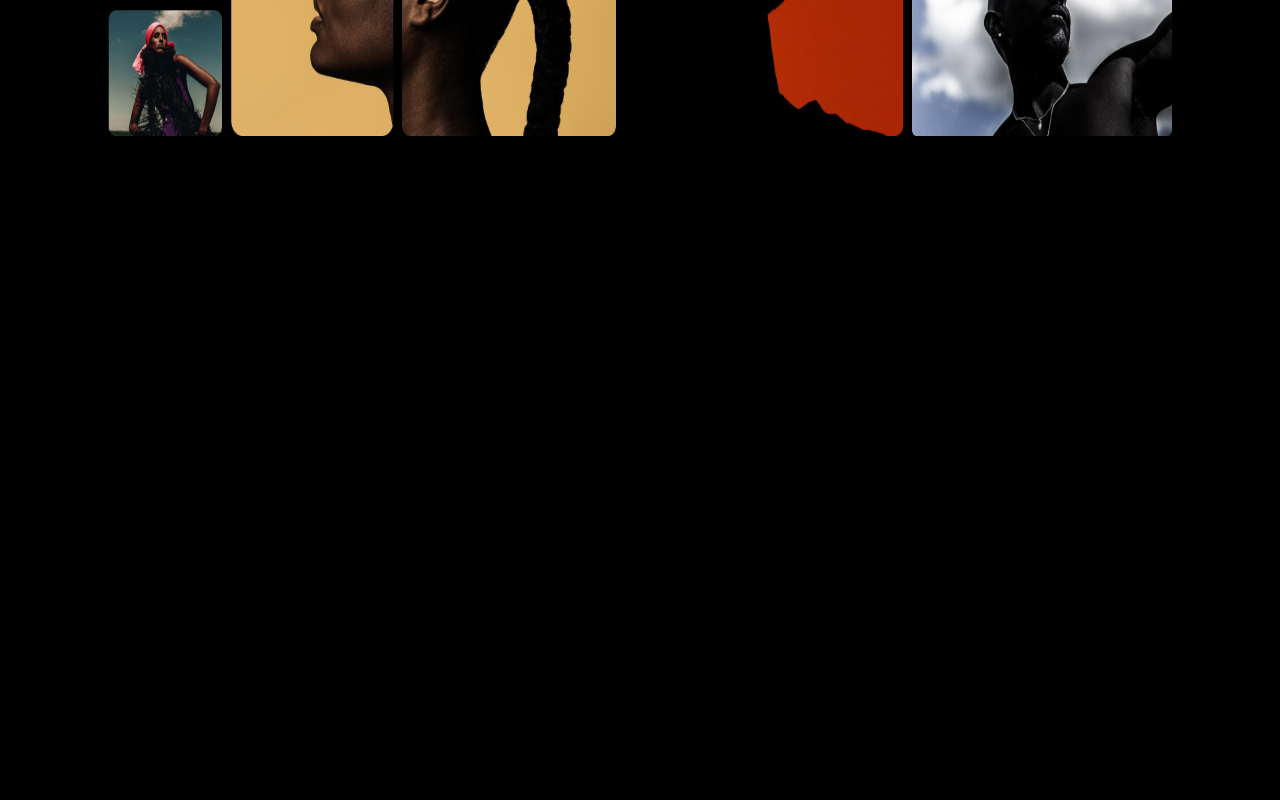
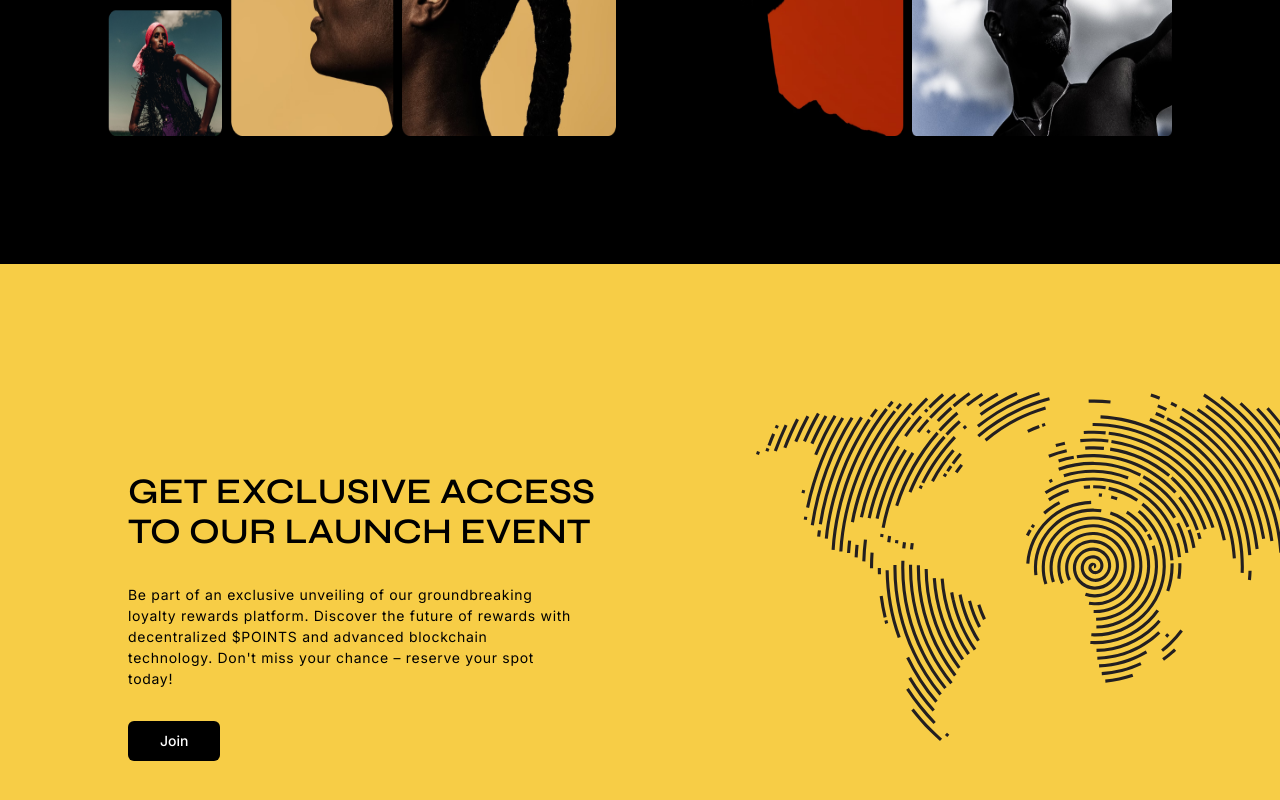
Before and after one commit to Nainish-Rai/monet-web2, a Next.js app: page / in a window 1280 px wide. Shown: the part 618-1418 px from the top of the page. Before the commit the page ends 872 px from the top, so only its background shows below. Built offline with nearby package versions, Linux system fonts and the light colour scheme.

Commit message:
feat: join us

```diff
--- a/app/page.tsx
+++ b/app/page.tsx
@@ -1,10 +1,12 @@
 import Hero from "@/components/landing-page/hero";
+import JoinUs from "@/components/landing-page/join-us";
 import Image from "next/image";
 
 export default function Home() {
   return (
     <main className="flex min-h-screen flex-col items-center justify-between ">
       <Hero />
+      <JoinUs />
     </main>
   );
 }
--- a/components/landing-page/gallery.tsx
+++ b/components/landing-page/gallery.tsx
@@ -9,7 +9,7 @@ const Gallery = () => {
       variants={textVariant(0.2)}
       initial="hidden"
       whileInView="show"
-      className="relative w-full h-[450px]  "
+      className="relative w-full h-48 lg:h-[450px]  "
     >
       <Image src="/hero-gallery.png" alt="gallery" fill />
     </motion.div>
--- /dev/null
+++ b/components/landing-page/join-us.tsx
@@ -0,0 +1,60 @@
+"use client";
+import React from "react";
+import { Button } from "../ui/button";
+import Image from "next/image";
+import { motion } from "framer-motion";
+import { textVariant } from "@/lib/anims";
+
+type Props = {};
+
+function JoinUs({}: Props) {
+  return (
+    <div className="w-full lg:h-screen bg-[#F7CD46] lg:py-24 py-16 mt-24 lg:mt-32">
+      <div className="flex  flex-col-reverse  lg:flex-row w-full px-8 lg:px-0 h-full">
+        <div className="flex  w-full mt-12 lg:mt-0 lg:pl-32 text-black gap-8 lg:pt-28 flex-col">
+          <motion.h1
+            initial={{ opacity: 0 }}
+            whileInView={{ opacity: 1 }}
+            transition={{ duration: 0.5, delay: 0.1 }}
+            animate={{ opacity: 1 }}
+            className="font-syne font-semibold text-3xl lg:text-4xl"
+          >
+            GET EXCLUSIVE ACCESS <br /> TO OUR LAUNCH EVENT
+          </motion.h1>
+          <motion.p
+            initial={{ opacity: 0 }}
+            whileInView={{ opacity: 1 }}
+            transition={{ duration: 0.5, delay: 0.3 }}
+            animate={{ opacity: 1 }}
+            className="text-sm max-w-md leading-normal tracking-wider"
+          >
+            Be part of an exclusive unveiling of our groundbreaking loyalty
+            rewards platform. Discover the future of rewards with decentralized
+            $POINTS and advanced blockchain technology. Don&apos;t miss your
+            chance – reserve your spot today!
+          </motion.p>
+          <motion.div
+            variants={textVariant(0.2)}
+            initial="hidden"
+            whileInView="show"
+          >
+            <Button className="bg-black hover:bg-transparent w-fit px-8  hover:text-black hover:border-2 text-white">
+              Join
+            </Button>
+          </motion.div>
+        </div>
+        <div className="w-full lg:pl-28 lg:mt-8 h-full">
+          <Image
+            src="/join-us.svg"
+            height={1000}
+            width={1000}
+            className="w-full"
+            alt="join-us"
+          />
+        </div>
+      </div>
+    </div>
+  );
+}
+
+export default JoinUs;
```
Also changed, not shown: public/join-us.svg (added).
